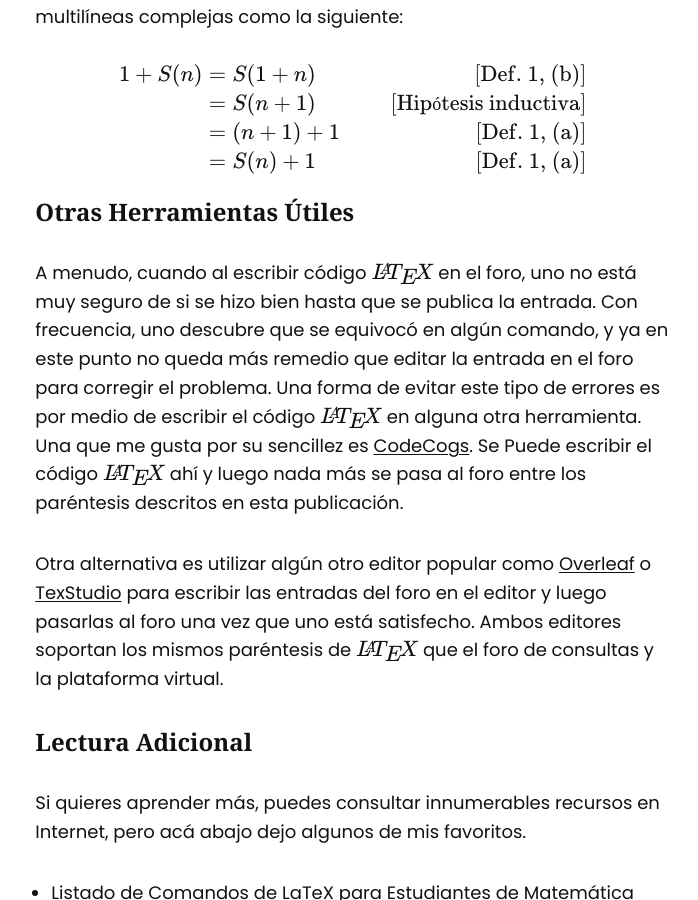
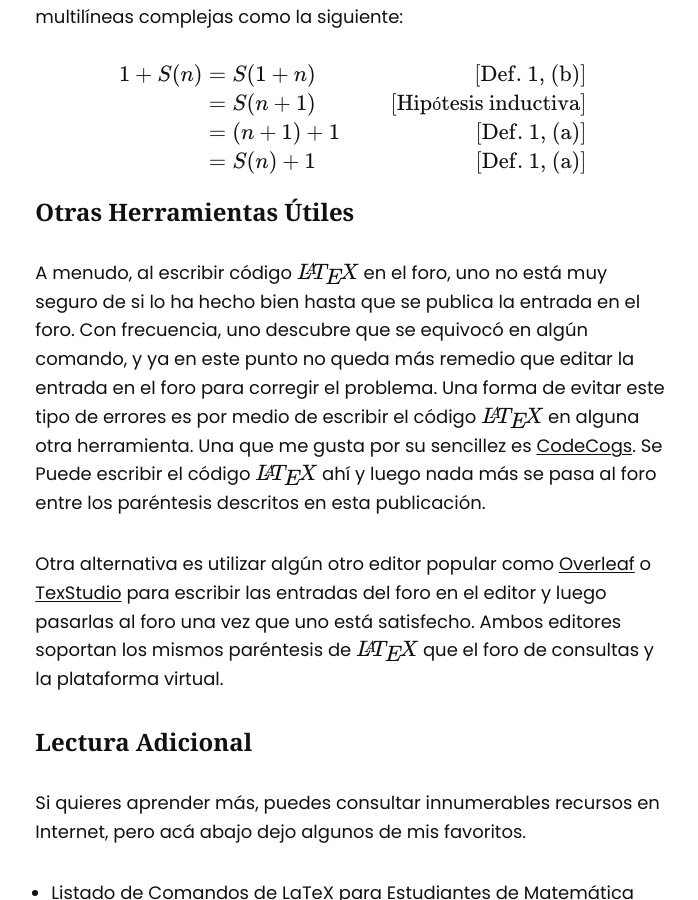
Before and after one commit to asoesem/asoesem.github.io, a Jekyll site: the page built from _posts/2023-12-07-latex-en-foro-de-consultas.md, in a window 1280 px wide and 900 px high, scrolled down 6369 px. Shown: the whole window, without its empty margins (454-1152 px from the left). Built offline with Jekyll 4.4.1, drawn with Linux system fonts in a browser that asks for light colours; some of the changed text lies outside the part shown.

Commit message:
Correcciones de redacción en la entrada de como usar latex en los foros

```diff
--- a/_posts/2023-12-07-latex-en-foro-de-consultas.md
+++ b/_posts/2023-12-07-latex-en-foro-de-consultas.md
@@ -140,7 +140,7 @@ $$\begin{aligned} 1 + S(n) &= S(1 + n) \;& \text{[Def. 1, (b)]} \\ &= S(n + 1) \
 
 ### Otras Herramientas Útiles
 
-A menudo, cuando al escribir código $$\LaTeX$$ en el foro, uno no está muy seguro de si se hizo bien hasta que se publica la entrada. Con frecuencia, uno descubre que se equivocó en algún comando, y ya en este punto no queda más remedio que editar la entrada en el foro para corregir el problema. Una forma de evitar este tipo de errores es por medio de escribir el código $$\LaTeX$$ en alguna otra herramienta. Una que me gusta por su sencillez es [CodeCogs][1]. Se Puede escribir el código $$\LaTeX$$ ahí y luego nada más se pasa al foro entre los paréntesis descritos en esta publicación.
+A menudo, al escribir código $$\LaTeX$$ en el foro, uno no está muy seguro de si lo ha hecho bien hasta que se publica la entrada en el foro. Con frecuencia, uno descubre que se equivocó en algún comando, y ya en este punto no queda más remedio que editar la entrada en el foro para corregir el problema. Una forma de evitar este tipo de errores es por medio de escribir el código $$\LaTeX$$ en alguna otra herramienta. Una que me gusta por su sencillez es [CodeCogs][1]. Se Puede escribir el código $$\LaTeX$$ ahí y luego nada más se pasa al foro entre los paréntesis descritos en esta publicación.
 
 Otra alternativa es utilizar algún otro editor popular como [Overleaf][2] o [TexStudio][3] para escribir las entradas del foro en el editor y luego pasarlas al foro una vez que uno está satisfecho. Ambos editores soportan los mismos paréntesis de $$\LaTeX$$ que el foro de consultas y la plataforma virtual.
 
```
Also changed, not shown: other parts of _posts/2023-12-07-latex-en-foro-de-consultas.md (+2 -2 lines).
